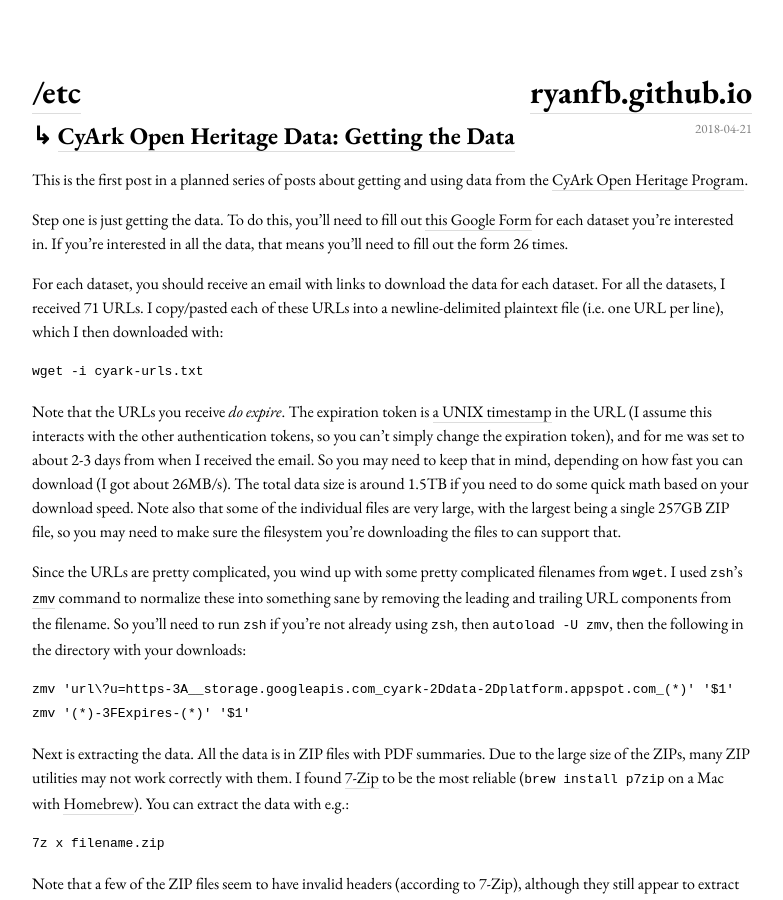
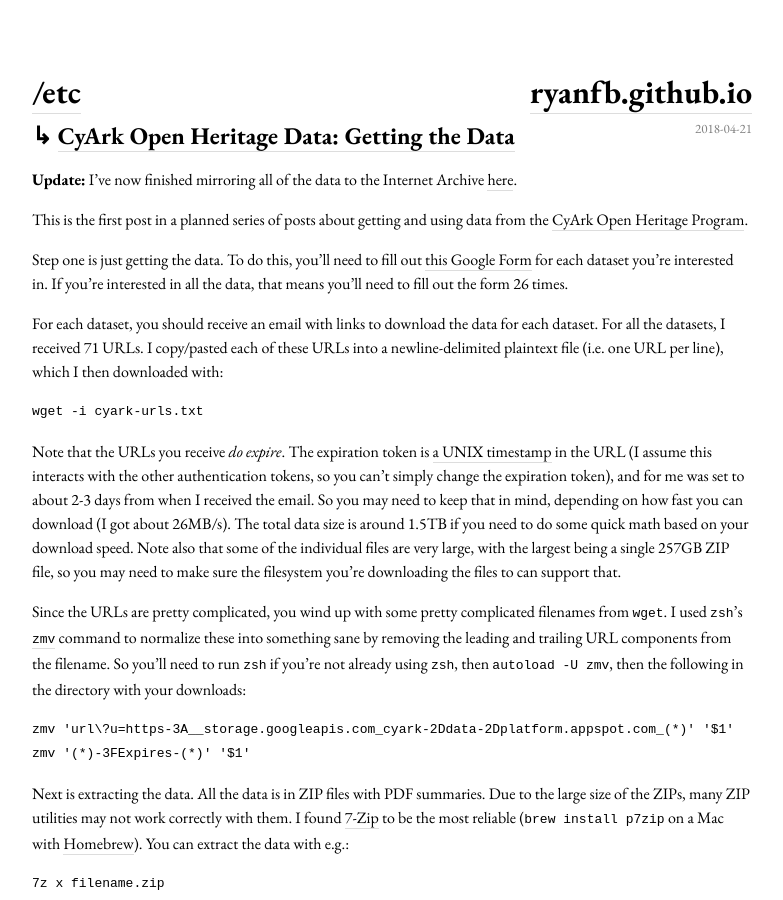
Before and after one commit to ryanfb/etc, a Jekyll site: the page built from _posts/2018-04-21-cyark_open_heritage_data_getting_the_data.md, in a window 1280 px wide and 900 px high. Shown: the whole window, without its empty margins (248-1031 px from the left). Built offline with Jekyll 4.4.1, drawn with Linux system fonts in a browser that asks for light colours; nearby versions of some CDN libraries.

Commit message:
Add note about IA Mirror

```diff
--- a/_posts/2018-04-21-cyark_open_heritage_data_getting_the_data.md
+++ b/_posts/2018-04-21-cyark_open_heritage_data_getting_the_data.md
@@ -1,6 +1,8 @@
 ---
 title: 'CyArk Open Heritage Data: Getting the Data'
 ---
+
+**Update:** I've now finished mirroring all of the data to the Internet Archive [here](https://archive.org/search.php?query=creator%3A%22CyArk%22).
 
 This is the first post in a planned series of posts about getting and using data from the [CyArk Open Heritage Program](http://artsandculture.google.com/project/cyark).
 
```
